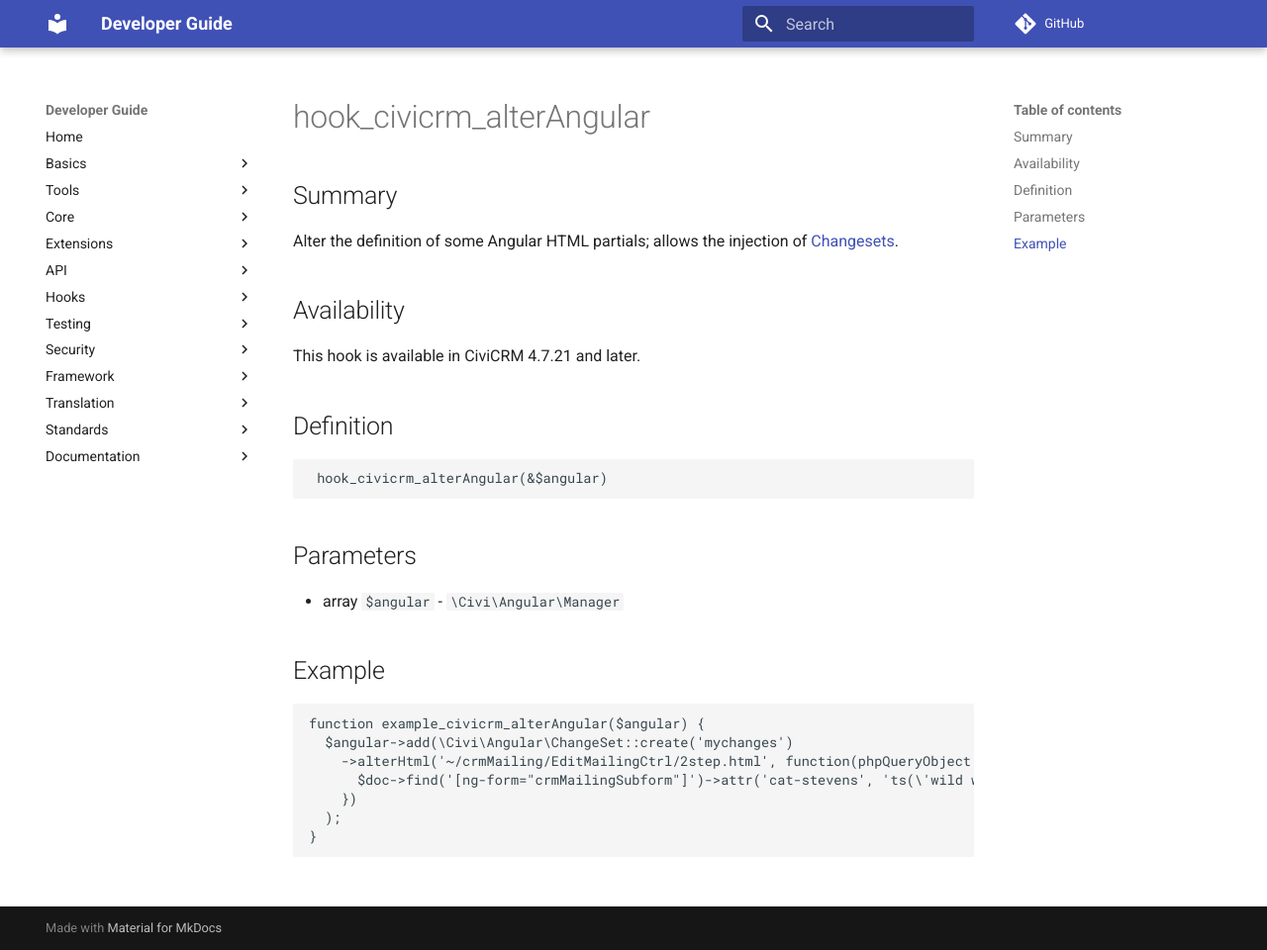
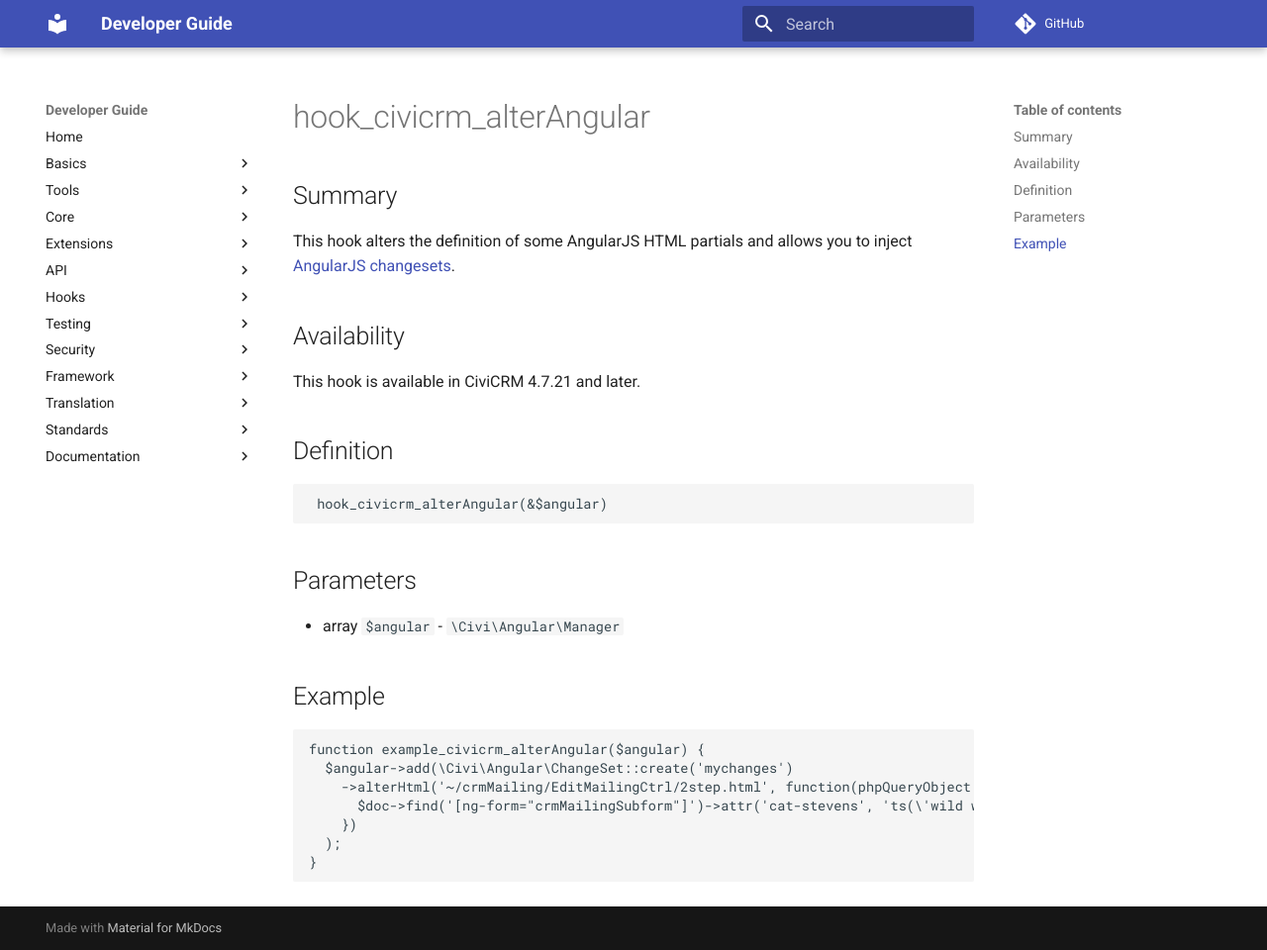
Before and after one commit to civicrm/civicrm-dev-docs, an MkDocs documentation site: the page built from docs/hooks/hook_civicrm_alterAngular.md, in a window 1280 px wide and 960 px high. Shown: the whole window at 99% size. Built offline with MkDocs 1.6.1 and Material for MkDocs 9.7.7, drawn with Linux system fonts in a browser that asks for light colours; comment, search, counter and statistics services are not loaded; old or Windows-style settings are respelled for this version of MkDocs.

Commit message:
Adjust hook summary to match format of other hooks

```diff
--- a/docs/hooks/hook_civicrm_alterAngular.md
+++ b/docs/hooks/hook_civicrm_alterAngular.md
@@ -2,7 +2,7 @@
 
 ## Summary
 
-Alter the definition of some Angular HTML partials; allows the injection of [Changesets](/framework/angular/changeset/).
+This hook alters the definition of some AngularJS HTML partials and allows you to inject [AngularJS changesets](/framework/angular/changeset/).
 
 ## Availability
 
```
